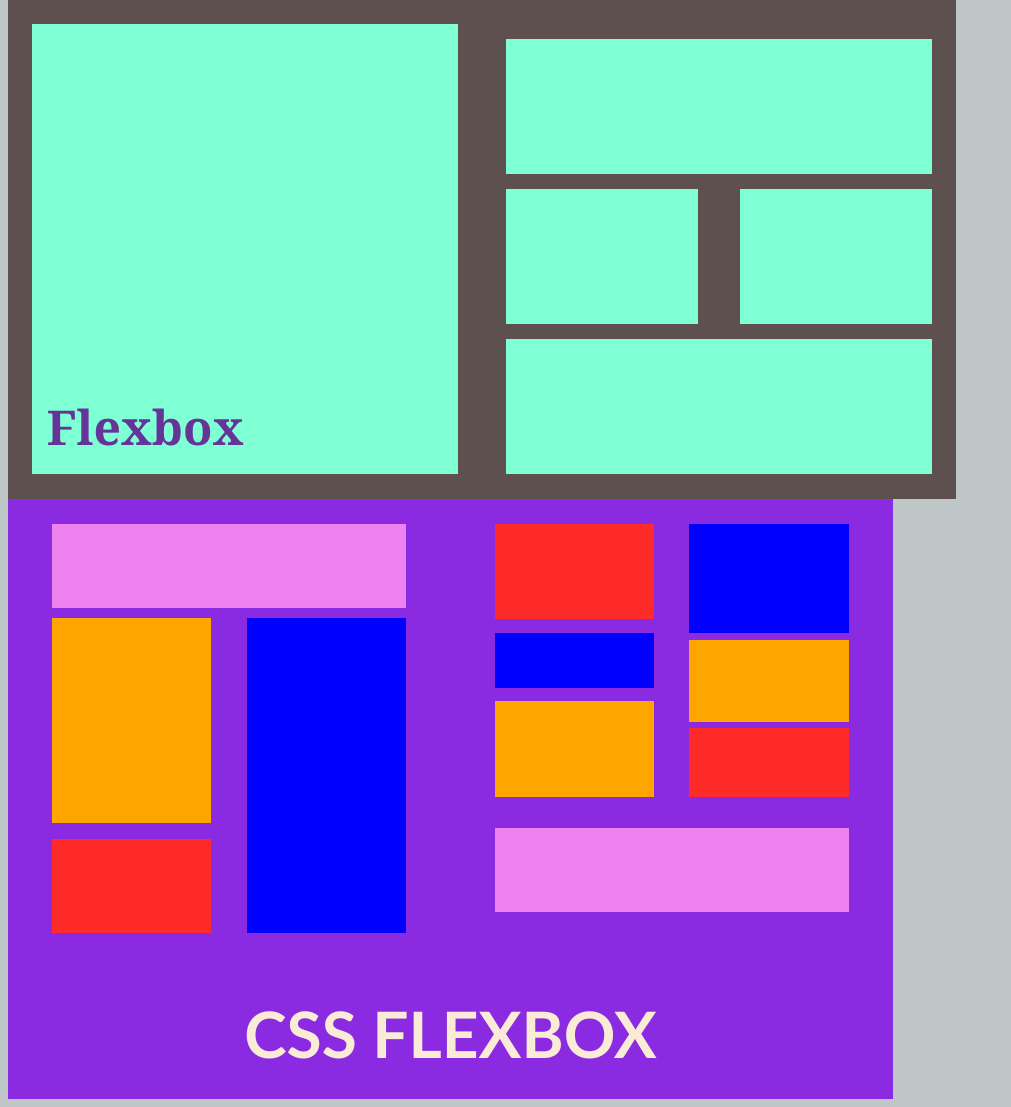
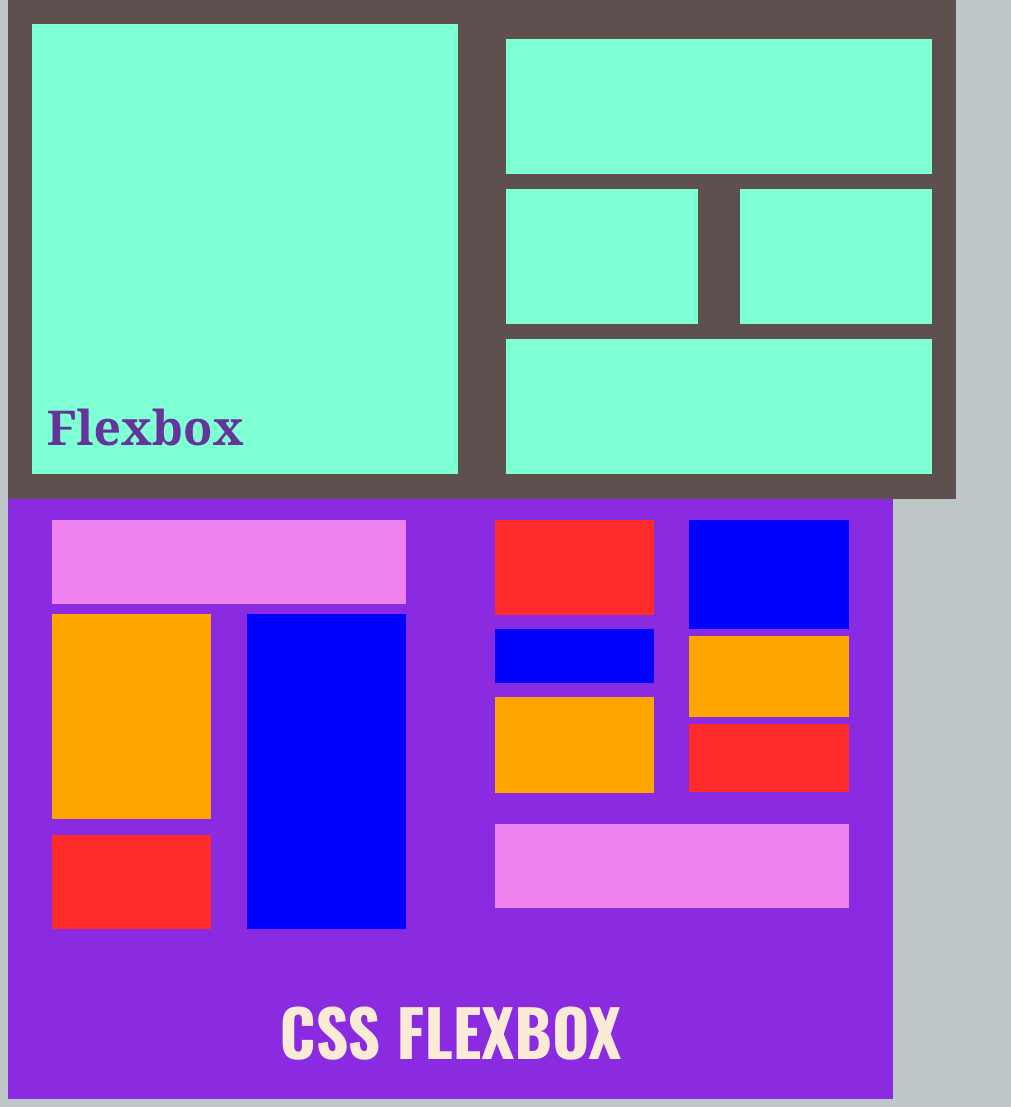
Before and after one commit to Sniikks/exercices, a PHP site: page /cours_php/flexbox.php in a window 1280 px wide. Shown: the part 609-1716 px from the top of the page, without its empty margins (0-1011 px from the left). Run offline with PHP 8.4, Linux system fonts and the light colour scheme.

Commit message:
Commit all

```diff
--- a/flexbox.php
+++ b/flexbox.php
@@ -34,7 +34,7 @@
         <div class="orange"></div>
     </div>
 
-    <!--  -----  -->
+    <!--  --------------------------------------------------  -->
 
     <div class="grandconteneur">
         <div class="conteneur2">
@@ -48,7 +48,7 @@
         </div>
     </div>
 
-    <!--  -----  -->
+    <!--  --------------------------------------------------  -->
 
     <div class="flexbox">
         <div class="cote_gauche">
@@ -76,7 +76,7 @@
         <h1> CSS FLEXBOX </h1>
     </div>
 
-
+    <!--  --------------------------------------------------  -->
 
 
 
--- a/style.css
+++ b/style.css
@@ -1,9 +1,15 @@
+@font-face {
+    font-family: Oswald;
+    src: url(./Oswald-VariableFont_wght.ttf);
+}
+
 /*COULEURS*/
 
 /*Définir le background de la page*/
 body {
     background-color: rgba(122, 138, 143, 0.485);
   }
+
 /* Pour définit la couleur du texte classique */
 p{color: orangered}
 /* # Pour définir la couleur d'1 seul et unique ID */
@@ -239,7 +245,7 @@ img:hover {
     font-size: 4em;
     color: antiquewhite;
     font-weight: bolder;
-    font-family: 'Trebuchet MS', 'Lucida Sans Unicode', 'Lucida Grande', 'Lucida Sans', Arial, sans-serif;
+    font-family: 'Oswald';
 }
 
 .cote_gauche {
```
Also changed, not shown: Oswald-VariableFont_wght.ttf (added).
